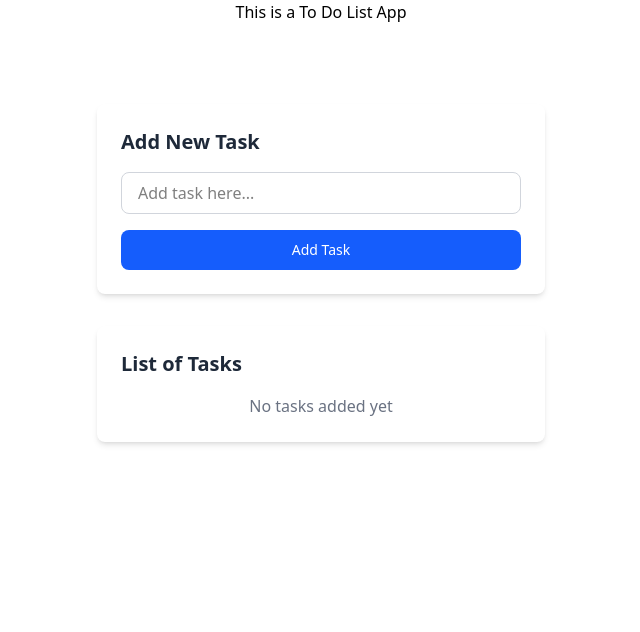
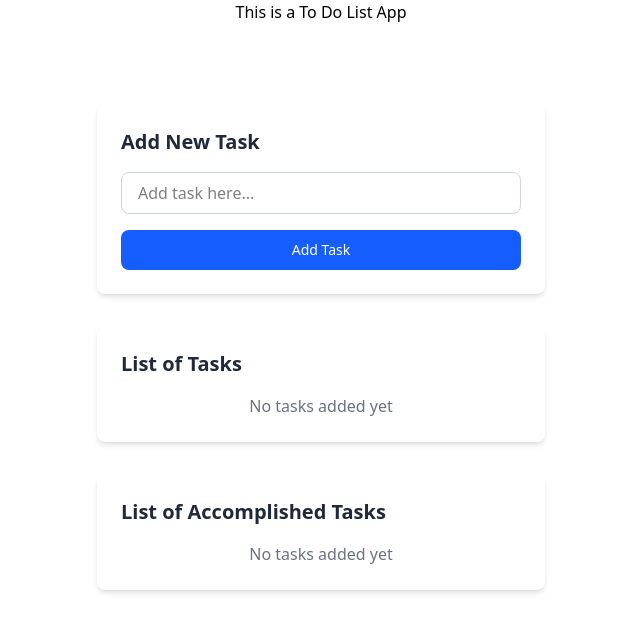
Before and after one commit to marc-nacpil/Simple-React-ToDoList, a React (Vite) app: page / in a window 1280 px wide. Shown: the top 632 px of the page, without its empty margins (319-959 px from the left). Built offline with nearby package versions, Linux system fonts and the light colour scheme.

Commit message:
modified the code where completed task will be store in a new array rather than deleting it completely

```diff
--- a/src/App.jsx
+++ b/src/App.jsx
@@ -1,43 +1,61 @@
-import React, { useEffect, useState } from 'react'
-import ToDoForm from './components/ToDoForm'
-import TodoList from './components/TodoList';
+import React, { useEffect, useState } from "react";
+import ToDoForm from "./components/ToDoForm";
+import TodoList from "./components/TodoList";
+import FinishedTask from "./components/FinishedTask";
 
 const App = () => {
   const [tasks, setTasks] = useState([]);
+  const [finishedTasks, setFinishedTasks] = useState([]);
 
   // Function to add a task
   const handleAddTask = (newTask) => {
     setTasks([...tasks, { id: Date.now(), text: newTask, completed: false }]);
   };
 
+  // Function to move the task to the finishedTasks array and delete it from the tasks array
+  const moveTask = (taskId) => {
+    const taskToDelete = tasks.find((task) => task.id === taskId);
+    setFinishedTasks([...finishedTasks, taskToDelete]);
+    deleteTask(taskId);
+  };
+
   // Function to delete a task
   const deleteTask = (taskId) => {
     // the .filter() create a new set of array
-    setTasks(tasks.filter(task => task.id !== taskId));
+    setTasks(tasks.filter((task) => task.id !== taskId));
   };
 
   // Function to change the task status (Accomplished or Not Accomplished)
   const toggleTaskCompletion = (taskId) => {
-    setTasks(tasks.map(task =>
-      task.id === taskId
-        ? { ...task, completed: !task.completed }
-        : task
-    ));
+    setTasks(
+      tasks.map((task) =>
+        task.id === taskId ? { ...task, completed: !task.completed } : task
+      )
+    );
   };
 
-  // State to display the task on the browser's console
+  // State to display the pending and finished tasks on the browser's console
   useEffect(() => {
-    console.log("List of tasks : ", tasks)
-  }, [tasks])
+    console.log("Pending Tasks : ", tasks);
+  }, [tasks]);
+
+  useEffect(() => {
+    console.log("Finished Tasks : ", finishedTasks);
+  }, [finishedTasks]);
 
   return (
     <div>
-      <h1 className='mb-20 text-center'>This is a To Do List App</h1>
+      <h1 className="mb-20 text-center">This is a To Do List App</h1>
 
       <ToDoForm onAddTask={handleAddTask} />
-      <TodoList tasks={tasks} onToggleComplete={toggleTaskCompletion} onToggleDelete={deleteTask}/>
+      <TodoList
+        tasks={tasks}
+        onToggleComplete={toggleTaskCompletion}
+        onToggleDelete={moveTask}
+      />
+      <FinishedTask finishedTasks={finishedTasks} />
     </div>
-  )
-}
+  );
+};
 
-export default App
+export default App;
--- /dev/null
+++ b/src/components/FinishedTask.jsx
@@ -0,0 +1,25 @@
+import React from "react";
+
+const FinishedTask = ({ finishedTasks }) => {
+  return (
+    <div className="max-w-md mx-auto mt-8 p-6 bg-white rounded-lg shadow-md">
+      <h2 className="text-xl font-semibold mb-4 text-gray-800">
+        List of Accomplished Tasks
+      </h2>
+
+      {/* 1. It checks if there are tasks store in the array. */}
+      {!finishedTasks.length ? (
+        <p className="text-gray-500 text-center">No tasks added yet</p> // If the tasks is empty
+      ) : (
+        // If there is, it will use the map() function to display each task according to its ID.
+        finishedTasks.map((task) => (
+          <div key={task.id}>
+            <li>{task.text}</li>
+          </div>
+        ))
+      )}
+    </div>
+  );
+};
+
+export default FinishedTask;
```
Also changed, not shown: src/components/TodoList.jsx (+7 -3 lines).
